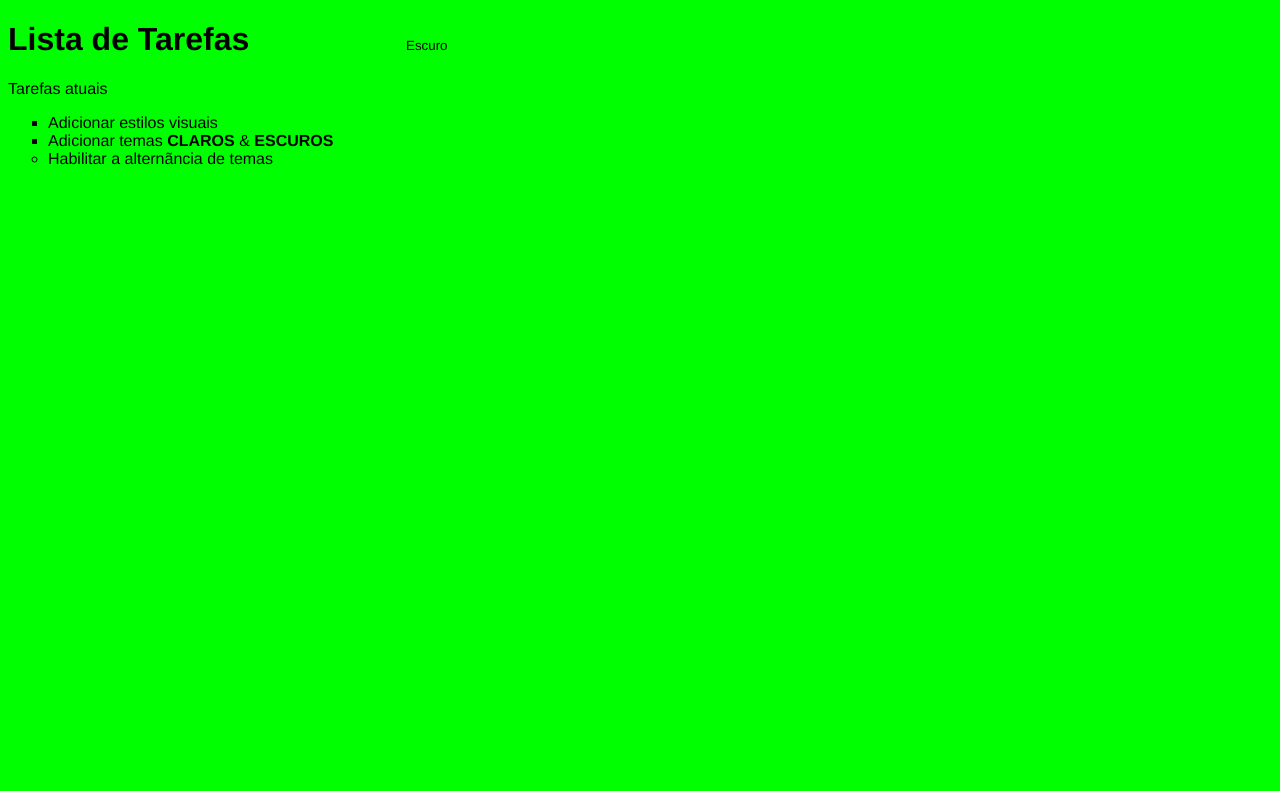
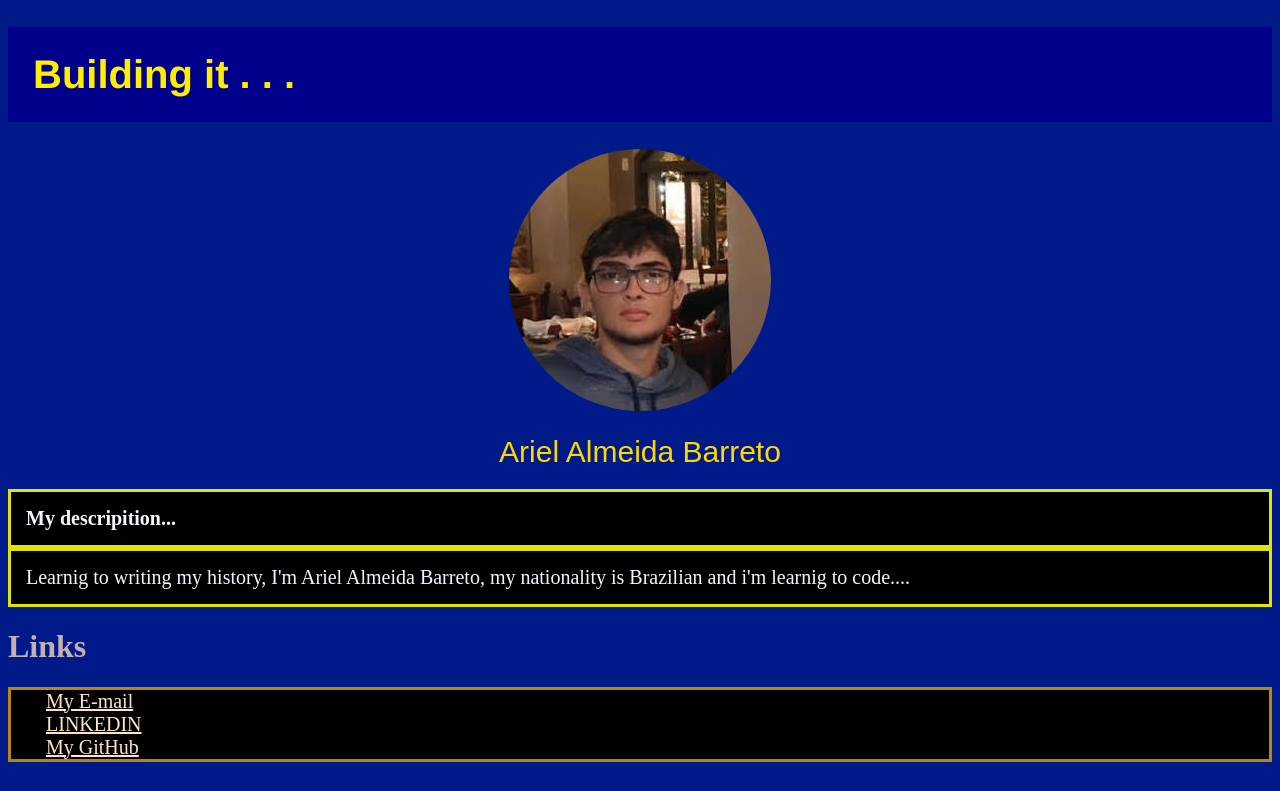
Before and after one commit to ArielABdev/Meu-primeiro-site, a plain HTML site: page index.html in a window 1280 px wide. Shown: the top 791 px of the page. Drawn offline with Linux system fonts and the light colour scheme.

Commit message:
Att website

```diff
--- a/index.html
+++ b/index.html
@@ -3,21 +3,44 @@
 <head>
     <meta charset="UTF-8">
     <meta name="viewport" content="width=device-width, initial-scale=1.0">
-    <title>My_Website</title>
+    <title>My_First_Website</title>
     <link rel="stylesheet" href="main.css">
 </head>
-<body class="light-theme">
-    <h1> Lista de Tarefas</h1>
-    <p id-> Tarefas atuais</p>
-    <ul>
-        <li class="list">Adicionar estilos visuais</li>
-        <li class="list">Adicionar temas <strong>CLAROS</strong> & <strong>ESCUROS</strong></li>
-        <li> Habilitar a alternãncia de temas</li>
+
+<body>
+    <h1 id="header">Building it . . .</h1>
+
+<center>
+    <img src="imgs/foto padrão.jpg" alt="Ariel Almeida Barreto" class="myphoto">
+    <h1 class="myname">Ariel Almeida Barreto</h1>
+</center>
+</body>
+
+<body>
+    <h3 class="mydesc"> My descripition...</h3>
+    <p class="mydesc">Learnig to writing my history, I'm Ariel Almeida Barreto, my nationality is Brazilian and i'm learnig to code.... </p>
+</body>
+
+<body>
+    <h1 class="subtitle">Links</h1>
+
+    <ul class="l2">
+        <li>
+            <a class="l3" href="mailto:aabarreto.egc@uesc.br"> My E-mail </a>
+        </li>
+
+        <li>
+            <a class="l3" href="https://www.linkedin.com/in/ariel-almeida-barreto-0786561a7/" target="_blank" > LINKEDIN</a>
+        </li>
+
+        <li>
+            <a class="l3" href="https://github.com/ArielABdev" target="_blank"> My GitHub</a>
+        </li>
     </ul>
-    <div>
-        <button class="btn">Escuro</button>
-    </div>
-    <script src="app.js"></script>
-    <noscript> you need to enable JavaScripty to view the full site</noscript>
+
+    <center>
+        <img src="imgs/pera2.png" alt="code">
+    </center>
 </body>
+
 </html>
--- a/main.css
+++ b/main.css
@@ -1,66 +1,55 @@
-:root {
-
-    --green: rgb(0, 255, 0);
-    --white: rgb(255, 255, 255);
-    --black: rgb(0, 0, 0);
+body {
+    background-color: rgb(1, 26, 138);
 }
 
-*
-{
-   color: var(--fontColor);
-   font-family: Helvetica;
-}
-
-body
-{
-    background: var(--bg);
-}
-
-ul
-{
+#header {
+    padding: 25px;
+    color: rgb(255, 238, 0);
+    background-color: darkblue;
+    font-size: 40px;
     font-family: Helvetica;
 }
 
-
-li
-{
-    list-style: circle;
+.subtitle {
+    color: rgb(197, 175, 175);
 }
 
-.list
-{
-    list-style: square;
+.l2{
+    list-style-type: none;
+    padding-left: 20px;
+    border: 3px solid;
+    border-color: darkgoldenrod;
+    background-color: rgb(0, 0, 0);
+    font-size: 15px;
 }
 
-.light-theme
-{
-    --bg: var(--green);
-    --fontColor: var(--black);
-    --btnBgColor: rgb(255, 255, 255);
-    --btnFrontColor: rgb(30, 255, 0);
+.l3{
+    font-size: 20px;
+    padding: 15px 15px 15px 15px;
+    color: bisque;
 }
 
-.dark-theme
-{
-    --bg: var(--black);
-    --fontColor: var(--green);
-    --btnBgColor: rgb(250, 250, 250);
-    --btnFrontColor: rgb(30, 255, 0);
+
+.myname{
+    color: gold;
+    font-family: Arial;
+    font-size: 30px;
+    font-weight: 100;
 }
 
-.btn
-{
-    position: absolute;
-    top: 20px;
-    left: 400px;
-    height: 50px;
-    width: 50px;
-    border-radius: 50%;
-    border: none;
-    color: var(--btnFontColor);
-    background-color: var(--btnBg);
+.myphoto{
+    border-radius: 150px;
+    border: 10px;
+    border-color: gold;
 }
 
-.btn:focus {
-    outline-style: none;
+.mydesc{
+    font-size: 20px;
+    color: aliceblue;
+    background-color: black;
+
+    margin: 0;
+    border: 3px solid;
+    border-color: rgb(224, 228, 0);
+    padding: 15px;
 }
```
Also changed, not shown: imgs/foto padrão.jpg (added), imgs/pera2.png (added).
